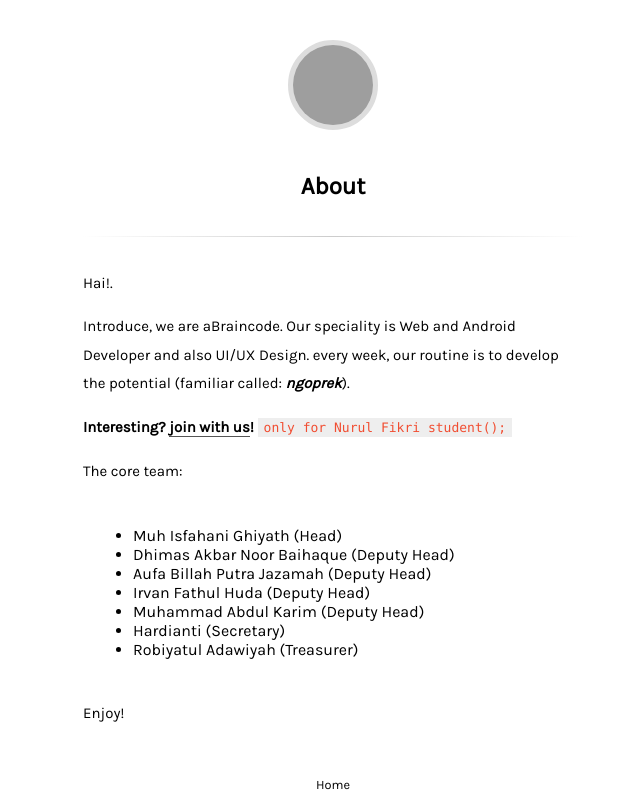
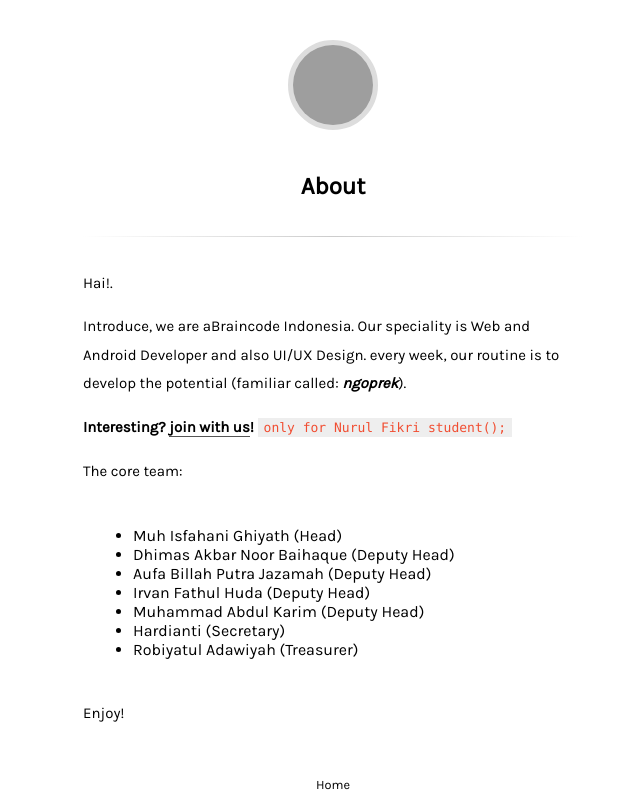
Before and after one commit to abraincode/abraincode.github.io, a Jekyll site: the page built from about.md, in a window 1280 px wide, cut to the strip 0-792 px from the top of the page. Shown: the whole strip, without its empty margins (307-947 px from the left). Built offline with Jekyll 4.4.1, drawn with Linux system fonts in a browser that asks for light colours; grey boxes are pictures that could not be loaded.

Commit message:
update cuy

```diff
--- a/_config.yml
+++ b/_config.yml
@@ -1,5 +1,5 @@
 # Site Info
-title:              "aBraincode"
+title:              "aBraincode Indonesia"
 description:        "Web and Android Developer"
 google_verify:      "" # Put your Google Verification here
 google_analytics:   "UA-92522305-1" # Put your Google Analytics code
--- a/about.md
+++ b/about.md
@@ -5,7 +5,7 @@ title: About
 
 Hai!.
 
-Introduce, we are aBraincode. Our speciality is Web and Android Developer and also UI/UX Design. every week, our routine is to develop the potential (familiar called: ___ngoprek___).
+Introduce, we are aBraincode Indonesia. Our speciality is Web and Android Developer and also UI/UX Design. every week, our routine is to develop the potential (familiar called: ___ngoprek___).
 
 **Interesting?  <a href="https://register.abraincode.id/">join with us</a>!**
 `only for Nurul Fikri student();`
```
